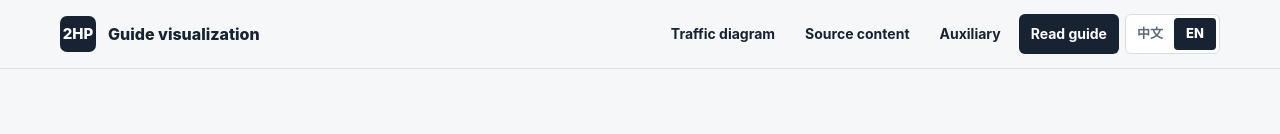
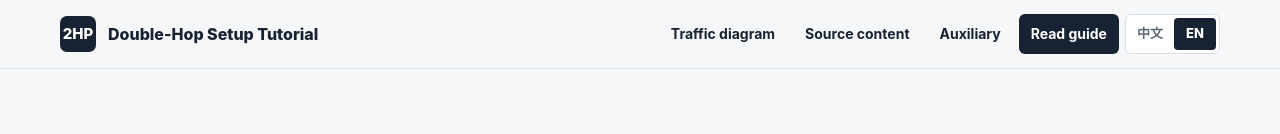
Before and after one commit to AdolphGong/2HP, a plain HTML site: page index.html in a window 1280 px wide. Shown: the top 134 px of the page. Drawn offline with Linux system fonts and the light colour scheme.

Commit message:
fix: update tutorial brand label

```diff
--- a/index.html
+++ b/index.html
@@ -428,7 +428,7 @@
     <nav class="nav" aria-label="主导航" data-i18n-attr="aria-label:nav-label">
       <a class="brand" href="#top" aria-label="2HP 文档首页" data-i18n-attr="aria-label:brand-label">
         <span class="brand-mark">2HP</span>
-        <span data-i18n="brand">分享文档可视化</span>
+        <span data-i18n="brand">双跳链路搭建教程</span>
       </a>
       <div class="nav-links" aria-label="页面导航与语言" data-i18n-attr="aria-label:nav-links-label">
         <a href="#architecture" data-i18n="nav-architecture">流量链路图</a>
@@ -952,7 +952,7 @@ rules:
         zh: {
           pageTitle: "2HP - 双跳链路搭建分享文档",
           pageDescription: "双跳链路搭建分享文档的原文可视化阅读页，保留 Markdown 原始内容，并配一张流量链路架构图。",
-          "skip": "跳到正文", "nav-label": "主导航", "brand-label": "2HP 文档首页", "brand": "分享文档可视化", "nav-links-label": "页面导航与语言", "lang-toggle-label": "切换语言",
+          "skip": "跳到正文", "nav-label": "主导航", "brand-label": "2HP 文档首页", "brand": "双跳链路搭建教程", "nav-links-label": "页面导航与语言", "lang-toggle-label": "切换语言",
           "nav-architecture": "流量链路图", "nav-source": "原文内容", "nav-aux": "辅助入口", "nav-doc": "读原文", "hero-title": "双跳链路搭建分享文档", "hero-actions-label": "主要操作", "read-source": "进入原文内容", "view-architecture": "链路架构",
           "architecture-title": "流量链路架构图", "architecture-copy": "这张图只表达原文“目标架构”里的核心流量路径；其它章节直接展示 Markdown 原文内容。", "route-label": "双跳流量链路架构图", "node-1-small": "LOCAL CLIENT", "node-1-title": "Clash Verge", "node-1-copy": "本地规则模式先识别 AI、开发、媒体和普通流量。", "node-2-small": "FIRST HOP", "node-2-title": "Hysteria2 VPS", "node-2-copy": "近端 UDP 稳定节点，承接 Hysteria2 入站。", "node-3-small": "POLICY ROUTER", "node-3-title": "sing-box 分流", "node-3-copy": "命中敏感域名时转发到第二跳，普通流量可直接兜底。", "node-4-small": "EXIT HOP", "node-4-title": "SOCKS5 出口", "node-4-copy": "目标区域出口地址，通常只允许第一跳访问。",
           "source-title": "原文内容", "article-toc-label": "原文小目录", "article-toc-title": "原文小目录",
@@ -961,7 +961,7 @@ rules:
         en: {
           pageTitle: "2HP - Double-Hop Setup Guide",
           pageDescription: "A visual reading page for the original double-hop setup Markdown, preserving the source content and adding one traffic-link architecture diagram.",
-          "skip": "Skip to content", "nav-label": "Primary", "brand-label": "2HP document home", "brand": "Guide visualization", "nav-links-label": "Page navigation and language", "lang-toggle-label": "Switch language",
+          "skip": "Skip to content", "nav-label": "Primary", "brand-label": "2HP document home", "brand": "Double-Hop Setup Tutorial", "nav-links-label": "Page navigation and language", "lang-toggle-label": "Switch language",
           "nav-architecture": "Traffic diagram", "nav-source": "Source content", "nav-aux": "Auxiliary", "nav-doc": "Read guide", "hero-title": "Double-Hop Setup Guide", "hero-actions-label": "Primary actions", "read-source": "Go to source content", "view-architecture": "Architecture",
           "architecture-title": "Traffic-Link Architecture", "architecture-copy": "This diagram only represents the core traffic path from the source guide's target architecture section. The remaining sections show the original Markdown content directly.", "route-label": "Double-hop traffic-link architecture diagram", "node-1-small": "LOCAL CLIENT", "node-1-title": "Clash Verge", "node-1-copy": "Local rule mode identifies AI, developer, media, and ordinary traffic first.", "node-2-small": "FIRST HOP", "node-2-title": "Hysteria2 VPS", "node-2-copy": "A nearby UDP-stable node accepts the Hysteria2 inbound.", "node-3-small": "POLICY ROUTER", "node-3-title": "sing-box routing", "node-3-copy": "Matched sensitive domains forward to the second hop; ordinary traffic can fall back directly.", "node-4-small": "EXIT HOP", "node-4-title": "SOCKS5 egress", "node-4-copy": "The target-region egress address, normally reachable only from the first hop.",
           "source-title": "Source Content", "article-toc-label": "Source table of contents", "article-toc-title": "Source contents",
```
